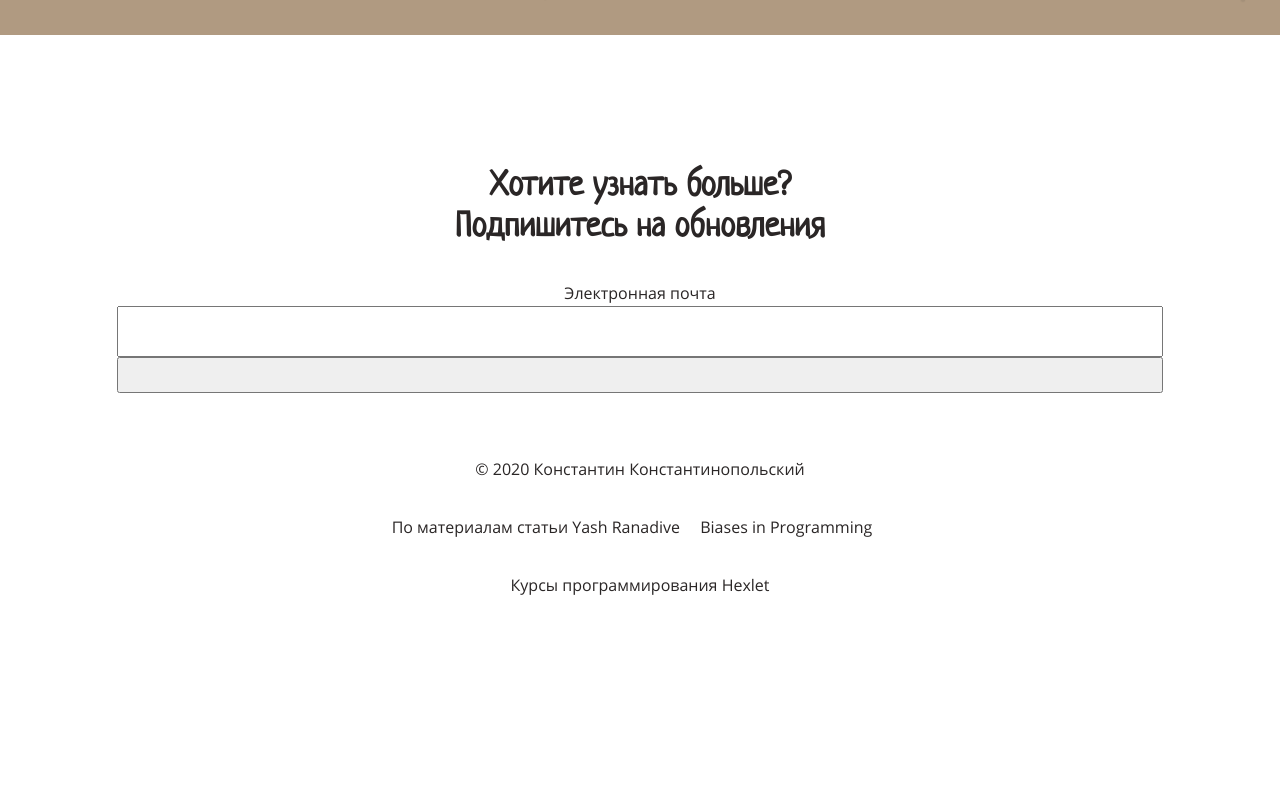
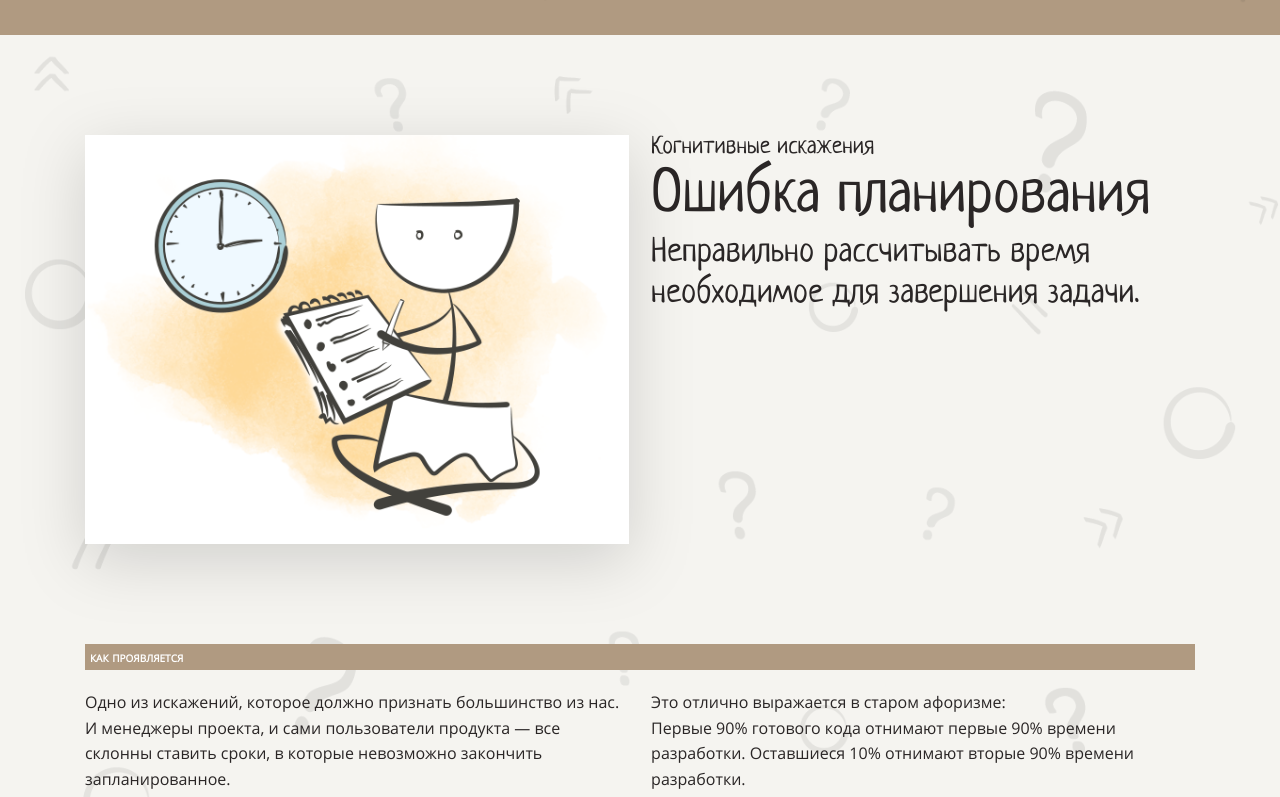
Before and after one commit to dimidroll450/layout-designer-project-lvl1, a website: page src/index.html in a window 1280 px wide. Shown: the part 6260-7057 px from the top of the page. Before the commit the page ends 6990 px from the top, so only its background shows below. Drawn offline with Linux system fonts and the light colour scheme.

Commit message:
make section errors in planning

```diff
--- a/src/index.html
+++ b/src/index.html
@@ -117,7 +117,7 @@
               </a>
             </li>
             <li class="nav-item">
-              <a href="#" class="nav-link">
+              <a href="#errors-in-planning" class="nav-link">
                 <p class="nav-number">5</p>
                 <h3 class="text-yellow">
                   Ошибка планирования
@@ -283,6 +283,43 @@
         </div>
       </div>
     </section>
+
+    <section class="background-image background-light" id="errors-in-planning">
+      <div class="container">
+        <div class="flex-container flex-between">
+          <div class="column shadow">
+            <img src="./images/5.png" alt="Ошибка планирования" class="img">
+        </div>
+        <div class="column">
+          <p class="section-sub">Когнитивные искажения</p>
+          <h2>Ошибка планирования</h2>
+          <p class="h3">
+            Неправильно рассчитывать время необходимое для завершения задачи.
+          </p>
+        </div>
+      </div>
+      <h4 class="divider dark text-white">
+        как проявляется
+      </h4>
+
+        <div class="flex-container flex-between">
+          <div class="column">
+            <p>
+              Одно из искажений, которое должно признать большинство из нас. И менеджеры проекта,
+              и сами пользователи продукта — все склонны ставить сроки, в которые невозможно закончить
+              запланированное.
+            </p>
+          </div>
+          <div class="column">
+            <p>
+              Это отлично выражается в старом афоризме:<br>
+              Первые 90% готового кода отнимают первые 90% времени разработки. Оставшиеся 10%
+              отнимают вторые 90% времени разработки.
+            </p>
+          </div>
+        </div>
+      </div>
+    </section>
   </main>
 
   <footer class="footer">
```
